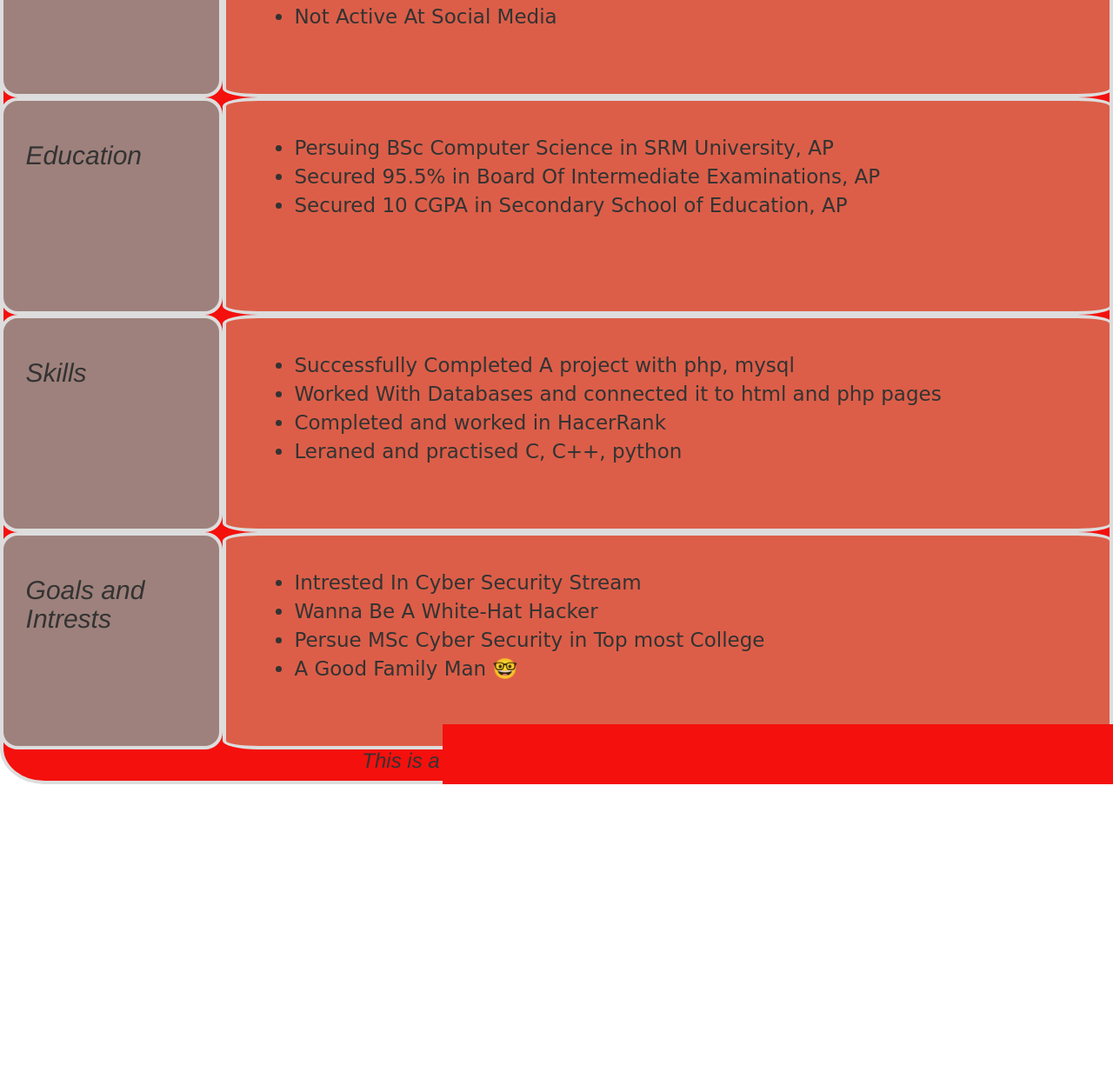
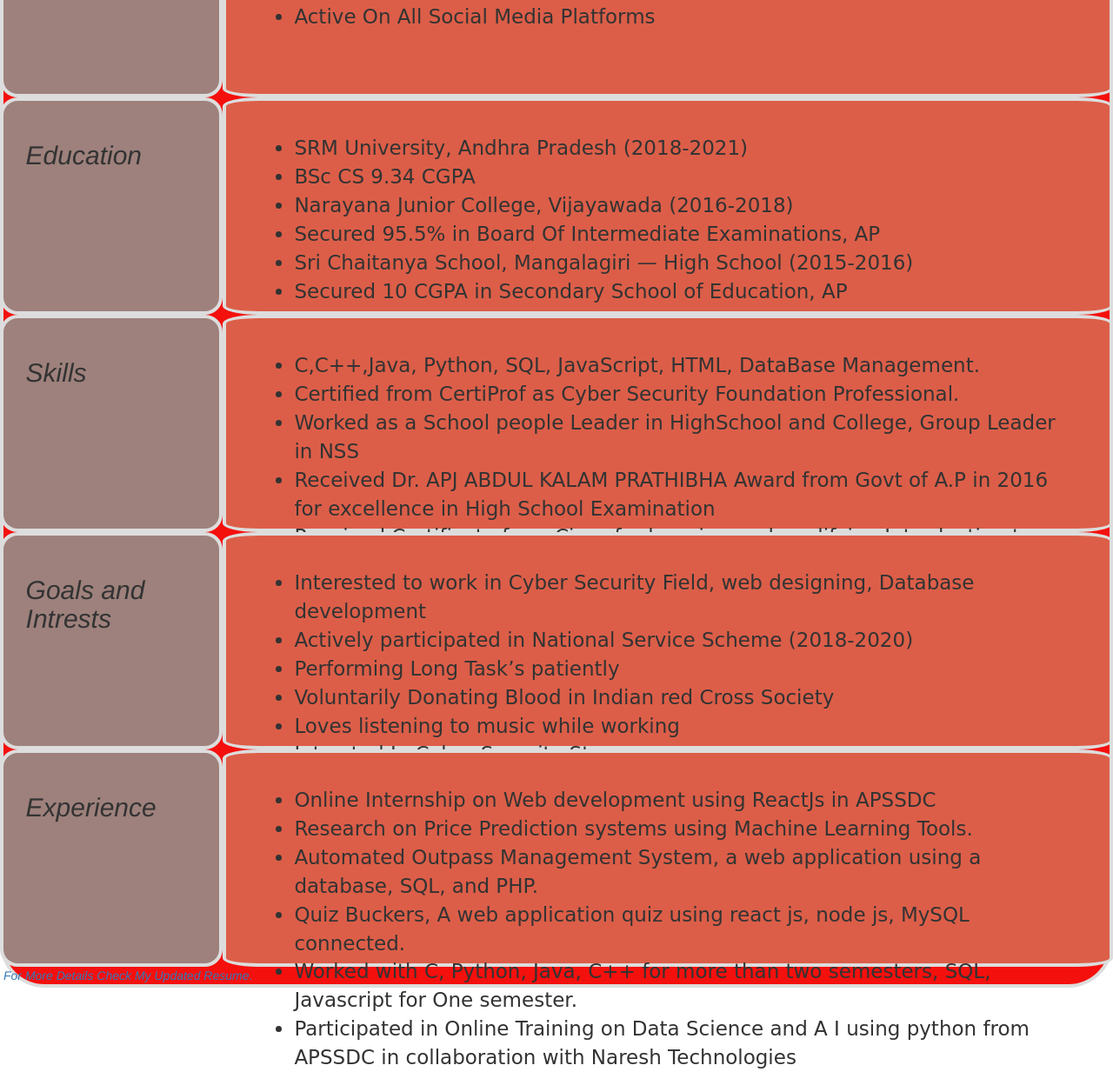
Before and after one commit to patanfazu/profile, a plain HTML site: page index1.html in a window 1280 px wide. Shown: the part 438-1671 px from the top of the page at 87% size. Before the commit the page ends 1340 px from the top, so only its background shows below. Drawn offline with nearby package versions, Linux system fonts and the light colour scheme.

Commit message:
Update index1.html

```diff
--- a/index1.html
+++ b/index1.html
@@ -21,7 +21,7 @@
         	<h1 class="text-center"><em>PATAN FAZULULLAH</em></h1>
         	<h2 class="text-center"><em>Student</em> </h2>
         	<br>
-        	<h3 class="text-center"><em>I Can Say I'm Not Perfect But trying to Be Great</em></h3>
+        	<h3 class="text-center"><em>A Young Professional working towards a degree in BSc Computer Science from SRM University, A.P. Prior experience in research of agricultural prices using ML and wish to develop the more rounded skill set and improve my job capability</em></h3>
 
         </div>
         <div class="child1">
@@ -30,11 +30,11 @@
         </div>
         <div class="child2">
         	<ul class="list">
-        		<li>Age: 20 years</li>
+        		<li>Age: 21 years</li>
         		<li>Height: 183cm</li>
 
         		<li>Country: India</li>
-        		<li>Not Active At Social Media</li>
+        		<li>Active On All Social Media Platforms</li>
 
         	</ul>
         </div>
@@ -44,9 +44,10 @@
         </div>
         <div class="child2">
         	<ul class="list">
-        		<li>Persuing BSc Computer Science in SRM University, AP</li>
-        		<li>Secured 95.5% in Board Of Intermediate Examinations, AP</li>
-        		<li>Secured 10 CGPA in Secondary School of Education, AP</li>
+        		<li>SRM University, Andhra Pradesh (2018-2021)
+			<li> BSc CS 9.34 CGPA </li></li>
+        		<li>Narayana Junior College, Vijayawada (2016-2018) <li>Secured 95.5% in Board Of Intermediate Examinations, AP</li></li>
+        		<li>Sri Chaitanya School, Mangalagiri — High School (2015-2016)<li>Secured 10 CGPA in Secondary School of Education, AP</li></li>
 
 
         	</ul>
@@ -56,10 +57,16 @@
         </div>
         <div class="child2">
         	<ul class="list">
-        		<li>Successfully Completed A project with php, mysql</li>
-        		<li>Worked With Databases and connected it to html and php pages</li>
-        		<li>Completed and worked in HacerRank </li>
-        		<li>Leraned and practised C, C++, python</li>
+			<li>C,C++,Java, Python, SQL, JavaScript, HTML, DataBase Management.</li>
+			<li>Certified from  CertiProf as Cyber Security Foundation Professional.</li>
+			<li>Worked as a School people Leader in HighSchool and College, Group Leader in NSS</li>
+			<li>Received Dr. APJ ABDUL KALAM PRATHIBHA Award  from Govt of A.P in 2016 for excellence in High School Examination</li>
+			<li>Received Certificate from Cisco for learning and qualifying Introduction to Cyber Security.</li>
+			<li>Received Appreciation certificate from NATIONAL SERVICE SCHEME(NSS) for working as a Volunteer in 2019 General elections in A.P</li>
+			<li>Learned ML Foundations, CyberSecurity, and IoT, Java for android, HTML & CSS from various universities in Coursera</li>
+			<li>Ability to communicate verbally and in writing effectively</li>
+			<li>Worked With Databases and connected it to html and php pages</li>
+
         	</ul>
         </div>
         <div class="child1">
@@ -67,14 +74,32 @@
         </div>
         <div class="child2">
         	<ul class="list">
+			<li>Interested to work in Cyber Security Field, web designing, Database development</li>
+			<li>Actively participated in National Service Scheme (2018-2020) </li>
+			<li>Performing Long Task’s patiently</li>
+			<li>Voluntarily Donating Blood in Indian red Cross Society</li>
+			<li>Loves listening to music while working</li>
+
         		<li>Intrested In Cyber Security Stream</li>
         		<li>Wanna Be A White-Hat Hacker</li>
-        		<li>Persue MSc Cyber Security in Top most College</li>
-        		<li>A Good Family Man 🤓</li>
+
+        	</ul>
+        </div>
+<div class="child1">
+        	<h2><em>Experience</em></h2>
+        </div>
+        <div class="child2">
+        	<ul class="list">
+			<li>Online Internship on Web development using ReactJs in APSSDC</li>
+			<li>Research on Price Prediction systems using Machine Learning Tools. </li>
+			<li>Automated Outpass Management System, a web application using a database, SQL, and PHP.</li>
+			<li>Quiz Buckers, A web application quiz using react js, node js, MySQL connected.</li>
+			<li>Worked with C, Python, Java, C++ for more than two semesters, SQL, Javascript for One semester.</li>
+			<li>Participated in Online Training on Data Science and A I using python from APSSDC in collaboration with Naresh Technologies</li>
         	</ul>
         </div>
         <div class="child3">
-        <h3 class="text-center"><em>This  is a Just Test page, Ignore If possible</em></h3>
+		<a href="https://docs.google.com/document/d/1IVnLV5cY4oCzblRoBmnmhizKkmzJAtB0IWeRG747how/edit?usp=sharing" target="_blank"><em> For More Details Check My Updated Resume.</em></a>
         </div>
 </body>
 </html>
```
